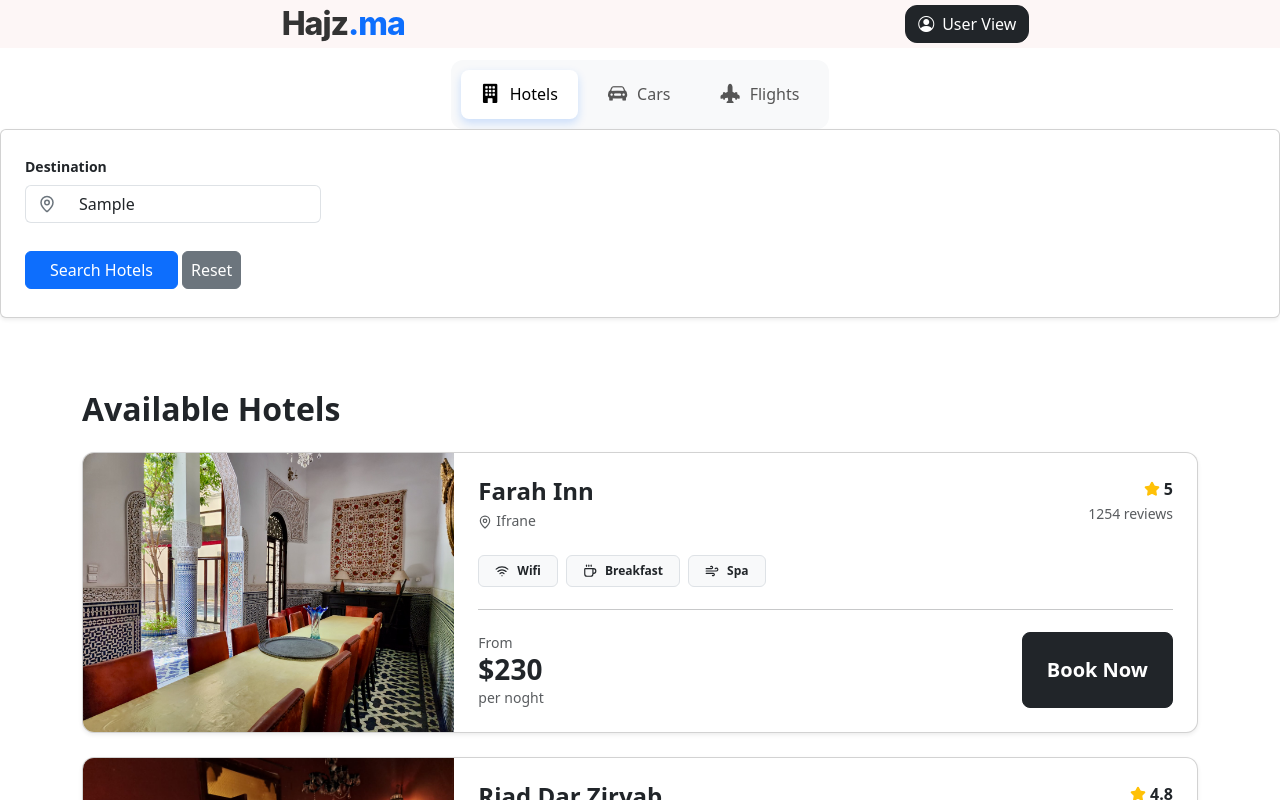
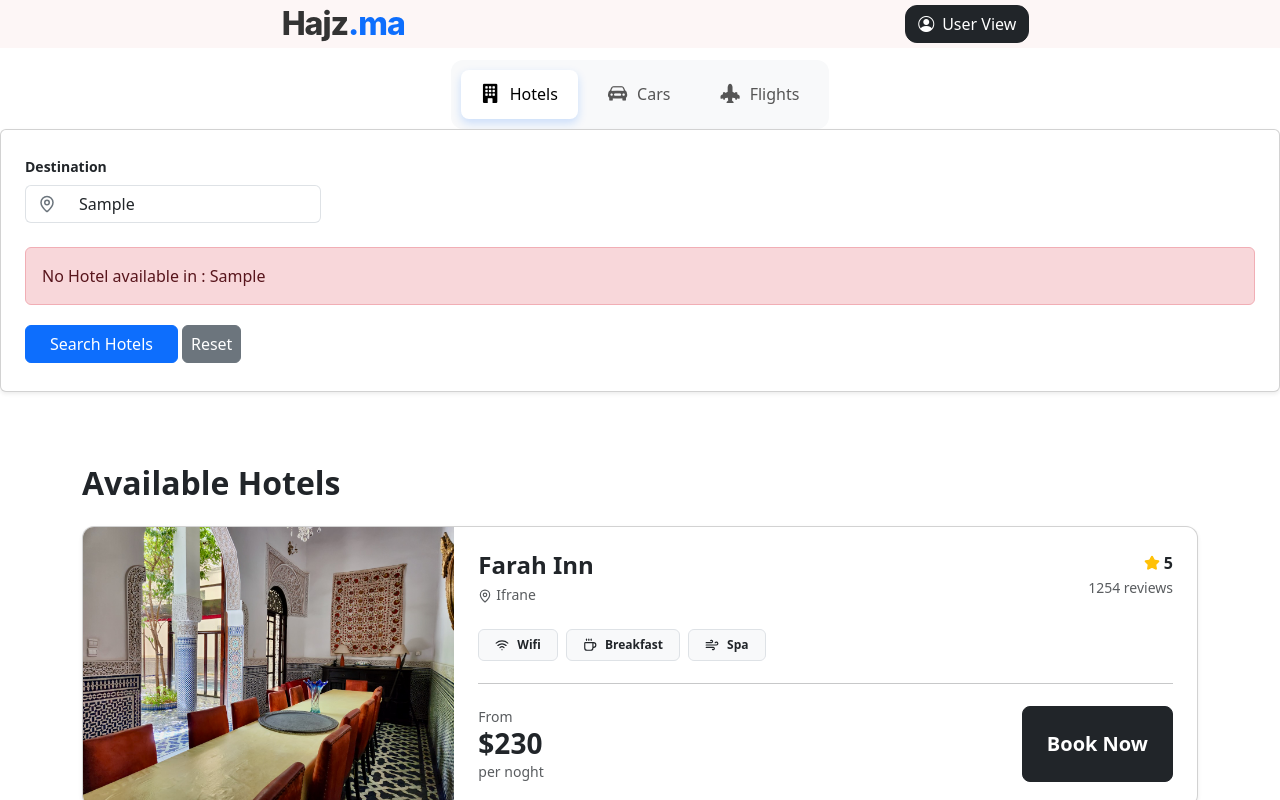
Before and after one commit to makouarHamza/Hajz.ma, a React (Vite) app: page /hotels in a window 1280 px wide. Both pictures are taken after typing "Sample" into the empty fields and a click on the button "Search Hotels". Shown: the top 800 px of the page. Built offline with nearby package versions, Linux system fonts and the light colour scheme; data requests are answered from the project's data file.

Commit message:
add a message alert of invalid search hotel

```diff
--- a/src/data/db.json
+++ b/src/data/db.json
@@ -58,7 +58,7 @@
       "price": "232",
       "rating": "3.9",
       "images": [
-        "palaisdeFes1.jpg",
+        "tangerMarina1.jpg",
         "palaisdeFes2.jpg"
       ],
       "commentaires": [],
--- a/src/hotels/hotelsList.jsx
+++ b/src/hotels/hotelsList.jsx
@@ -21,8 +21,15 @@ const ListHotels= () => {
 
     const handleSubmit = (e) => {
         e.preventDefault();
-        setFiltredList(hotelData.filter((hotel)=>hotel.city.trim().toLowerCase().includes(destination.trim().toLowerCase())));
+        if(status === 'succeeded'){
+          setFiltredList(hotelData.filter((hotel)=>hotel.city.trim().toLowerCase().includes(destination.trim().toLowerCase())));
+        }
     };
+
+    const handerSearch = (e) => {
+      setDestination(e.target.value)
+      setFiltredList(hotelData.filter((hotel)=>hotel.city.trim().toLowerCase().includes(e.target.value.trim().toLowerCase())));
+    }
 
     const handlerReset = () => {
       setFiltredList([]);
@@ -33,7 +40,7 @@ const ListHotels= () => {
     if(status === "loading"){
       content = <p>loading...</p>
     } else if(status === "succeeded"){
-      content = (filtredList.length>0? filtredList:hotelData).map((hotel,index) => <HotelCard dataHotel={hotel} key={index} />)
+      content = (filtredList.length>0? filtredList : hotelData).map((hotel,index) => <HotelCard dataHotel={hotel} key={index} />)
     } else if(status === "failed"){
       content = <p>{error}</p>
     }
@@ -56,13 +63,17 @@ const ListHotels= () => {
                 className="form-control border-start-0"
                 placeholder="Where are you going?"
                 value={destination}
-                onChange={(e) => setDestination(e.target.value)}
+                onChange={handerSearch}
                 required
               />
             </div>
           </div>
         </div>
         <div className="mt-4">
+          {filtredList.length === 0 && destination.length > 0 ? <div>
+            <p className='alert alert-danger'>No Hotel available in : {destination}</p>
+          </div> :""}
+
           <button type="submit" className="btn btn-primary px-4">
             Search Hotels
           </button>
```
